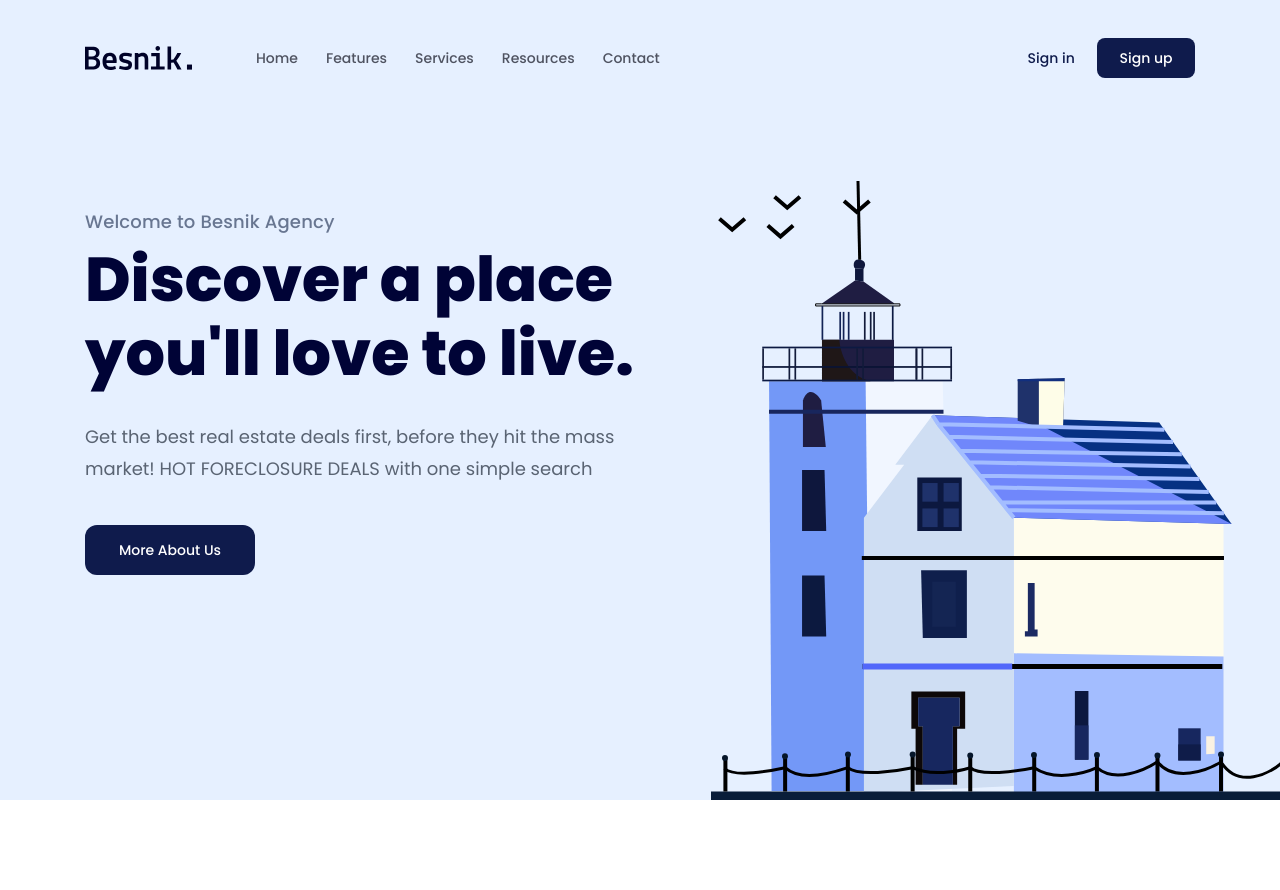
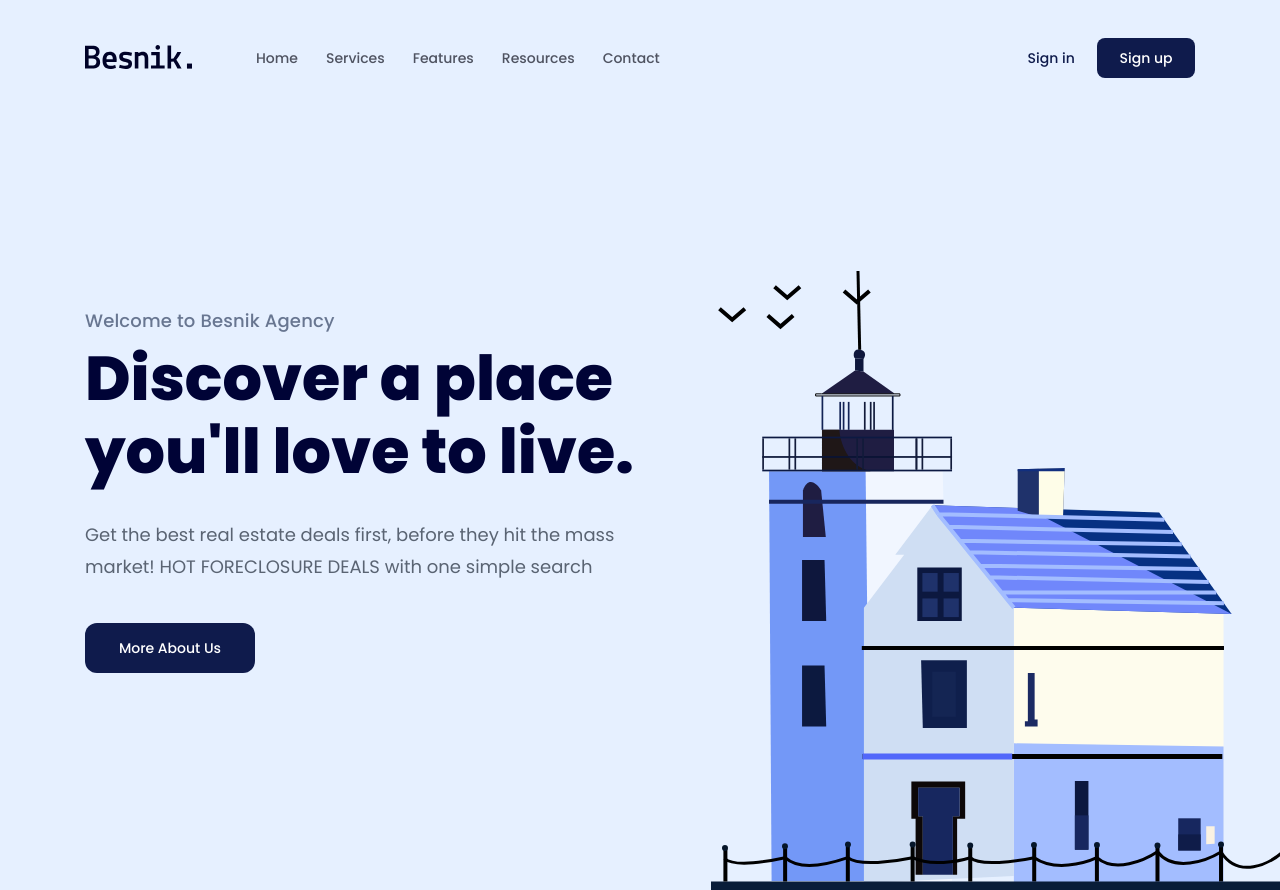
Before and after one commit to Nhi07/F8-project1, a plain HTML site: page index.html in a window 1280 px wide. Shown: the top 890 px of the page. Drawn offline with Linux system fonts and the light colour scheme.

Commit message:
fixbug navbar

```diff
--- a/assets/css/style.css
+++ b/assets/css/style.css
@@ -4,6 +4,11 @@
 
 :root {
     --primary-color: #0f1b4c;
+}
+
+html,
+body {
+    scroll-behavior: smooth;
 }
 
 html {
@@ -51,16 +56,25 @@ a {
 }
 
 /* ======== Header ======== */
+
+.fixed-header {
+    background: #e6f0ff;
+    padding-top: 26px;
+    position: sticky;
+    top: -26px;
+    z-index: 1;
+}
+
 .header {
     position: relative;
     background: #e6f0ff;
-    height: 100vh;
+    height: calc(100vh - 90px);
 }
 
 .navbar {
     display: flex;
     align-items: center;
-    padding-top: 38px;
+    padding: 12px 0;
 }
 
 .navbar ul {
@@ -95,8 +109,13 @@ a {
     border-radius: 8px;
 }
 
-.hero {
-    margin-top: 130px;
+.hero-wrap {
+    position: relative;
+    display: flex;
+    flex-direction: column;
+    background: #e6f0ff;
+    height: 100vh;
+    justify-content: center;
 }
 
 .hero .info {
--- a/index.html
+++ b/index.html
@@ -16,22 +16,23 @@
         <link rel="stylesheet" href="./assets/css/style.css" />
     </head>
     <body>
-        <main>
-            <!-- Header -->
-            <header class="header">
+        <main id="home">
+            <header class="fixed-header">
                 <div class="content">
                     <!-- Navbar -->
                     <nav class="navbar">
                         <!-- Logo -->
-                        <img src="./assets/img/logo.svg" alt="Besnik." />
+                        <a href="#"
+                            ><img src="./assets/img/logo.svg" alt="Besnik."
+                        /></a>
 
                         <!-- Navigation -->
                         <ul>
-                            <li><a href="#!">Home</a></li>
-                            <li><a href="#!">Features</a></li>
-                            <li><a href="#!">Services</a></li>
-                            <li><a href="#!">Resources</a></li>
-                            <li><a href="#!">Contact</a></li>
+                            <li><a href="#home">Home</a></li>
+                            <li><a href="#services">Services</a></li>
+                            <li><a href="#features">Features</a></li>
+                            <li><a href="#resources">Resources</a></li>
+                            <li><a href="#contact">Contact</a></li>
                         </ul>
 
                         <!-- Action -->
@@ -40,8 +41,12 @@
                             <a href="#!" class="btn action-btn">Sign up</a>
                         </div>
                     </nav>
+                </div>
+            </header>
 
-                    <!-- Hero -->
+            <!-- Hero -->
+            <div class="hero-wrap">
+                <div class="content">
                     <div class="hero">
                         <div class="info">
                             <p class="sub-title">Welcome to Besnik Agency</p>
@@ -63,7 +68,7 @@
                         />
                     </div>
                 </div>
-            </header>
+            </div>
 
             <!-- Client -->
             <div class="client">
@@ -113,7 +118,7 @@
             </div>
 
             <!-- Guides -->
-            <div class="guides">
+            <div class="guides" id="services">
                 <div class="content">
                     <h2>How its works?</h2>
                     <p>
@@ -158,7 +163,7 @@
             </div>
 
             <!-- Featured -->
-            <div class="featured">
+            <div id="features" class="featured">
                 <div class="content">
                     <header>
                         <h2 class="sub-title">Featured Properties</h2>
@@ -305,7 +310,7 @@
             </div>
 
             <!-- Stats -->
-            <div class="stats">
+            <div class="stats" id="resources">
                 <div class="content">
                     <div class="row">
                         <div class="img-block">
@@ -471,7 +476,7 @@
             </div>
 
             <!-- Subscription -->
-            <div class="subscription">
+            <div class="subscription" id="contact">
                 <div class="content">
                     <div class="body">
                         <div class="info">
```
